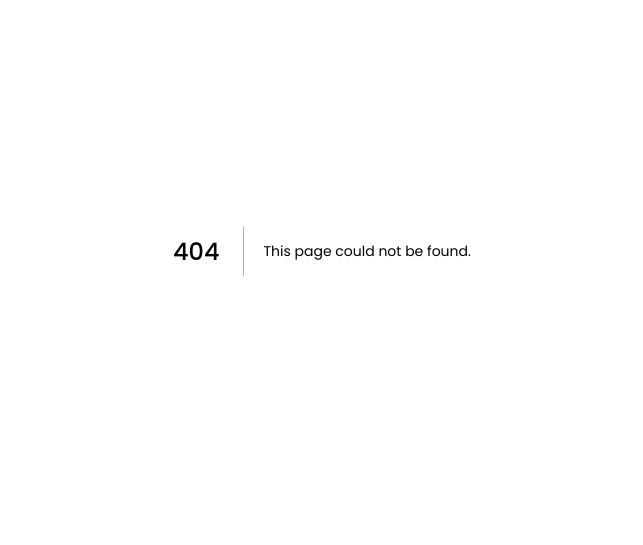
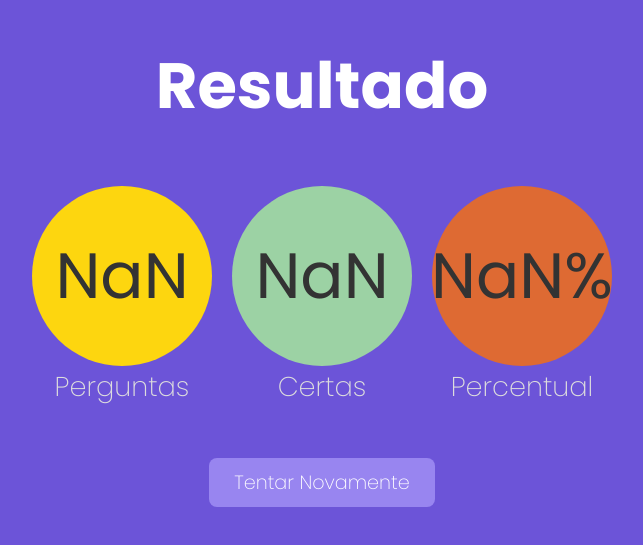
Before and after one commit to marciocrodrigues/nextjs-proj-quiz, a Next.js app: page /resultado in a window 1280 px wide. Before the commit this address had no page. Shown: the part 149-694 px from the top of the page, without its empty margins (318-961 px from the left). Built offline with nearby package versions, Linux system fonts and the light colour scheme.

Commit message:
finalizacao projeto quiz

```diff
--- /dev/null
+++ b/components/Estatistica.tsx
@@ -0,0 +1,25 @@
+import styles from "../styles/Estatistica.module.css";
+
+interface EstatisticaProps {
+  valor: any;
+  texto: string;
+  corFundo?: string;
+  corFonte?: string;
+}
+
+export default function Estatistica(props: EstatisticaProps) {
+  return (
+    <div className={styles.estatistica}>
+      <div
+        className={styles.valor}
+        style={{
+          backgroundColor: props.corFundo ?? "#FDD60F",
+          color: props.corFonte ?? "#333",
+        }}
+      >
+        {props.valor}
+      </div>
+      <div className={styles.texto}>{props.texto}</div>
+    </div>
+  );
+}
--- a/components/Questao.tsx
+++ b/components/Questao.tsx
@@ -25,7 +25,7 @@
     return questao.respostas.map((resposta, i) => {
       return (
         <Resposta
-          key={i}
+          key={`${questao.id}-${i}`}
           valor={resposta}
           indice={i}
           letra={letras[i].valor}
@@ -40,6 +40,7 @@
     <div className={styles.questao}>
       <Enunciado texto={questao.enunciado} />
       <Temporizador
+        chave={questao.id}
         duracao={props.tempoParaResposta ?? 10}
         tempoEsgotado={props.tempoEsgotado}
       />
--- a/components/Temporizador.tsx
+++ b/components/Temporizador.tsx
@@ -2,6 +2,7 @@
 import styles from "../styles/Temporizador.module.css";
 
 interface TemporizadorProps {
+  chave: any;
   duracao: number;
   tempoEsgotado: () => void;
 }
@@ -10,6 +11,7 @@
   return (
     <div className={styles.temporizador}>
       <CountdownCircleTimer
+        key={props.chave}
         size={120}
         isPlaying
         duration={props.duracao}
--- /dev/null
+++ b/pages/resultado.tsx
@@ -0,0 +1,28 @@
+import { useRouter } from "next/router";
+import styles from "../styles/Resultado.module.css";
+import Estatistica from "../components/Estatistica";
+import Botao from "../components/Botao";
+
+export default function resultado() {
+  const router = useRouter();
+
+  const total = +router.query.total;
+  const certas = +router.query.certas;
+  const percentual = Math.round((certas / total) * 100);
+
+  return (
+    <div className={styles.resultado}>
+      <h1>Resultado</h1>
+      <div style={{ display: "flex" }}>
+        <Estatistica texto="Perguntas" valor={total} />
+        <Estatistica texto="Certas" valor={certas} corFundo="#9CD2A4" />
+        <Estatistica
+          texto="Percentual"
+          valor={`${percentual}%`}
+          corFundo="#DE6A33"
+        />
+      </div>
+      <Botao href="/" texto="Tentar Novamente" />
+    </div>
+  );
+}
--- /dev/null
+++ b/styles/Estatistica.module.css
@@ -0,0 +1,22 @@
+.estatistica {
+  display: flex;
+  flex-direction: column;
+  align-items: center;
+  margin: 10px;
+}
+
+.valor {
+  display: flex;
+  justify-content: center;
+  align-items: center;
+  height: 180px;
+  width: 180px;
+  border-radius: 90px;
+  font-size: 4rem;
+}
+
+.texto {
+  color: #ddd;
+  font-size: 1.7rem;
+  font-weight: 200;
+}
--- /dev/null
+++ b/styles/Resultado.module.css
@@ -0,0 +1,8 @@
+.resultado {
+  display: flex;
+  flex-direction: column;
+  justify-content: center;
+  align-items: center;
+  height: 100vh;
+  font-size: 2rem;
+}
```
Also changed, not shown: components/Resposta.tsx (+3 -5 lines), pages/index.tsx (+36 -13 lines), styles/Resposta.module.css (+13 -0 lines).
